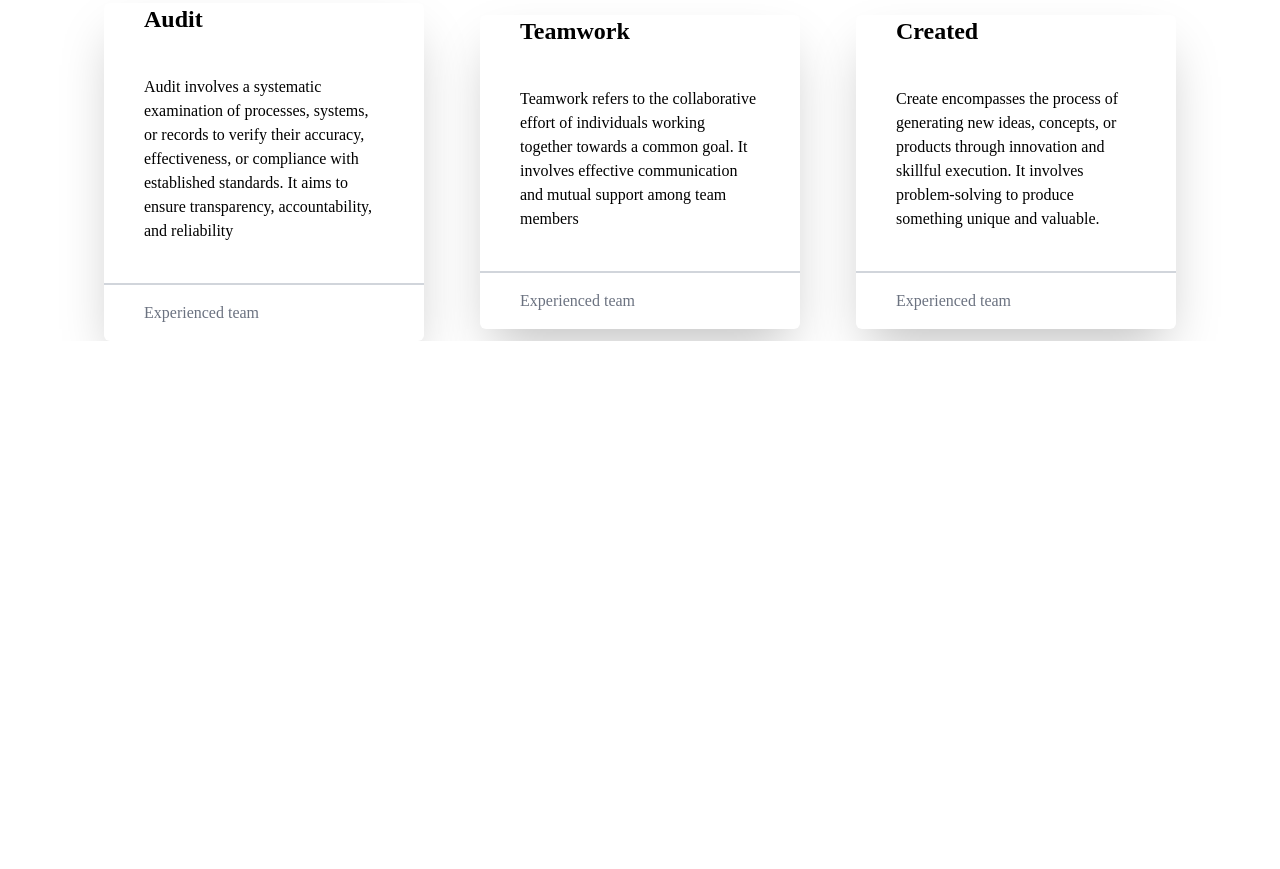
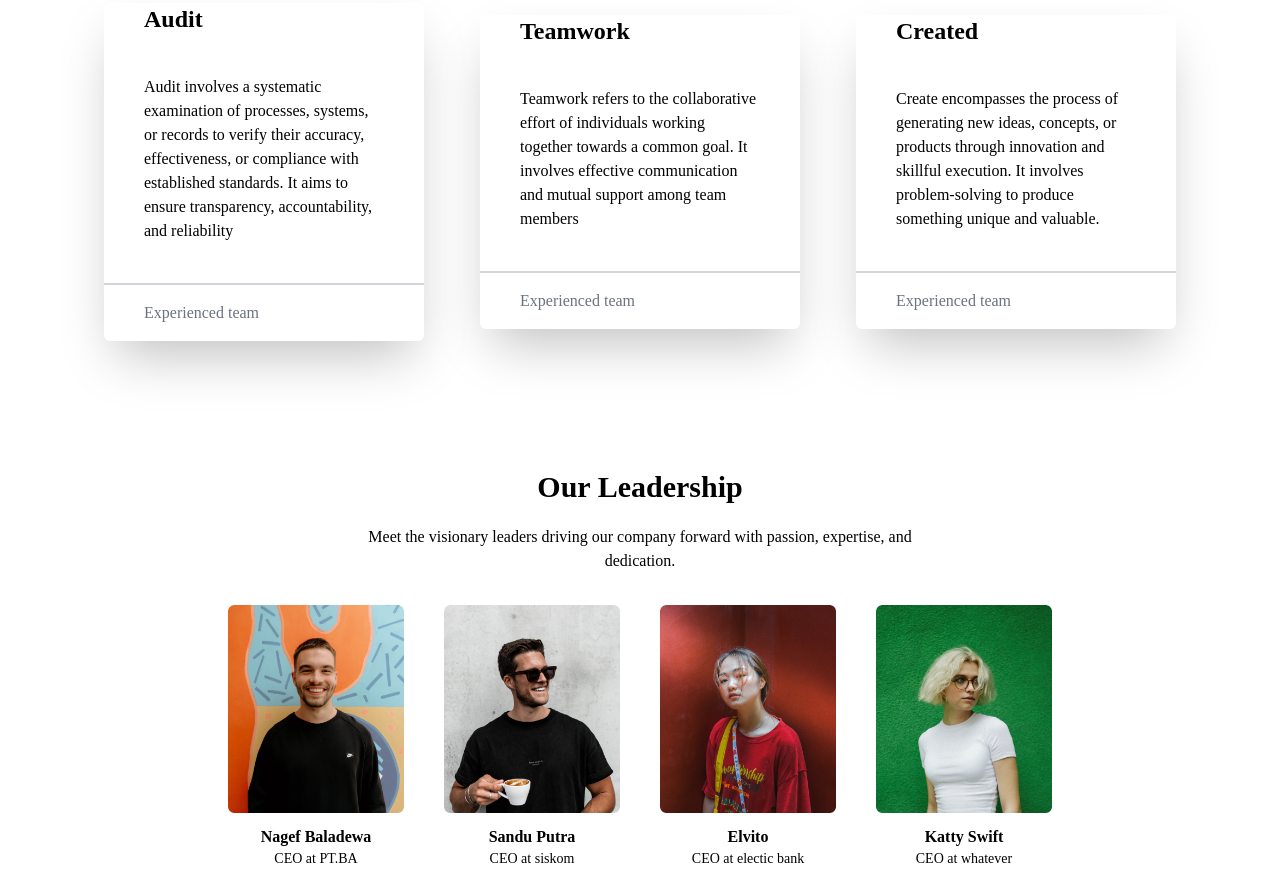
Before and after one commit to hanifsyabani/tugasFR, a website: page index.html in a window 1280 px wide. Shown: the part 1745-2614 px from the top of the page. Before the commit the page ends 2086 px from the top, so only its background shows below. Drawn offline with Linux system fonts and the light colour scheme.

Commit message:
create team section

```diff
--- a/index.html
+++ b/index.html
@@ -9,7 +9,7 @@
   </head>
   <body class="font-[poppins]">
     <nav
-      class="flex justify-between items-center w-full px-10 py-4 fixed z-10 bg-[#FFF4D4]"
+      class="flex justify-between items-center w-full px-10 py-4 fixed z-10 bg-[#FFF4D4] shadow-xl"
     >
       <img src="./src/assets/Space.png" alt="" class="w-20" />
 
@@ -135,10 +135,6 @@
           </div>
         </div>
       </div>
-    </section>
-
-    <!-- Team Section -->
-    <section>
       <div class="px-14 mt-28">
         <div class="flex justify-between items-center">
           <h1 class="text-3xl font-bold max-w-sm">
@@ -207,5 +203,45 @@
         </div>
       </div>
     </section>
+
+    <!-- Team Section -->
+    <section>
+      <div class="mt-32">
+        <div class="text-center">
+          <h1 class="font-bold text-3xl">Our Leadership</h1>
+          <p class="max-w-xl mx-auto pt-5">Meet the visionary leaders driving our company forward with passion, expertise, and dedication.</p>
+        </div>
+        <div class="flex justify-center items-center gap-10 mt-8">
+          <div class="group">
+            <img src="./src/assets/orang1.png" alt="" class="w-44 h-52 group-hover:rotate-6 transition-all">
+            <div class="text-center mt-3">
+              <h3 class="font-bold">Nagef Baladewa</h3>
+              <p class="text-sm">CEO at PT.BA</p>
+            </div>
+          </div>
+          <div class="group">
+            <img src="./src/assets/orang2.png" alt="" class="w-44 h-52 group-hover:rotate-6 transition-all">
+            <div class="text-center mt-3">
+              <h3 class="font-bold">Sandu Putra</h3>
+              <p class="text-sm">CEO at siskom</p>
+            </div>
+          </div>
+          <div class="group">
+            <img src="./src/assets/orang3.png" alt="" class="w-44 h-52 group-hover:rotate-6 transition-all">
+            <div class="text-center mt-3">
+              <h3 class="font-bold">Elvito</h3>
+              <p class="text-sm">CEO at electic bank</p>
+            </div>
+          </div>
+          <div class="group">
+            <img src="./src/assets/orang4.png" alt="" class="w-44 h-52 group-hover:rotate-6 transition-all">
+            <div class="text-center mt-3">
+              <h3 class="font-bold">Katty Swift</h3>
+              <p class="text-sm">CEO at whatever</p>
+            </div>
+          </div>
+        </div>
+      </div>
+    </section>
   </body>
 </html>
```
Also changed, not shown: src/assets/orang1.png (added), src/assets/orang2.png (added), src/assets/orang3.png (added), src/assets/orang4.png (added), src/output.css.
